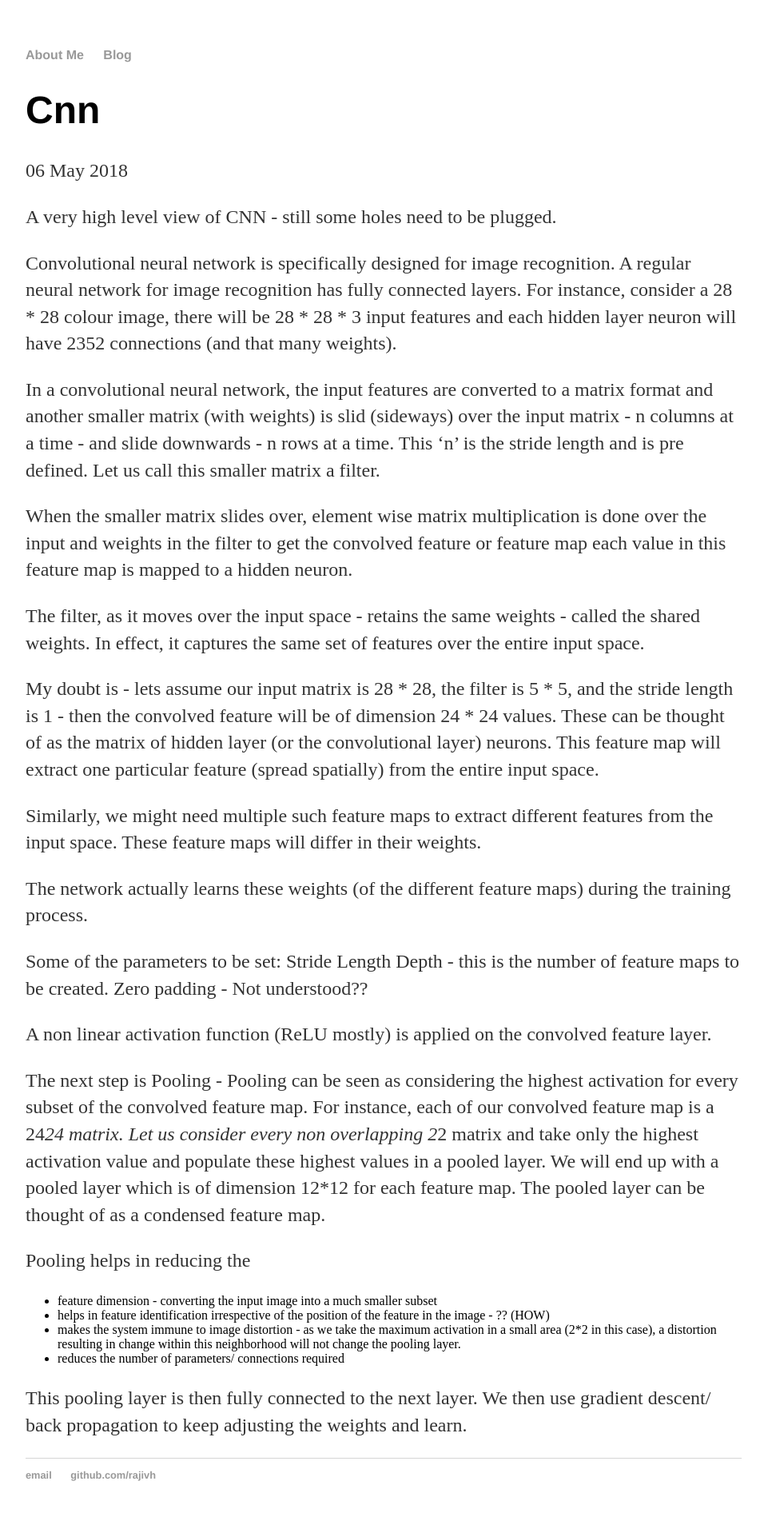
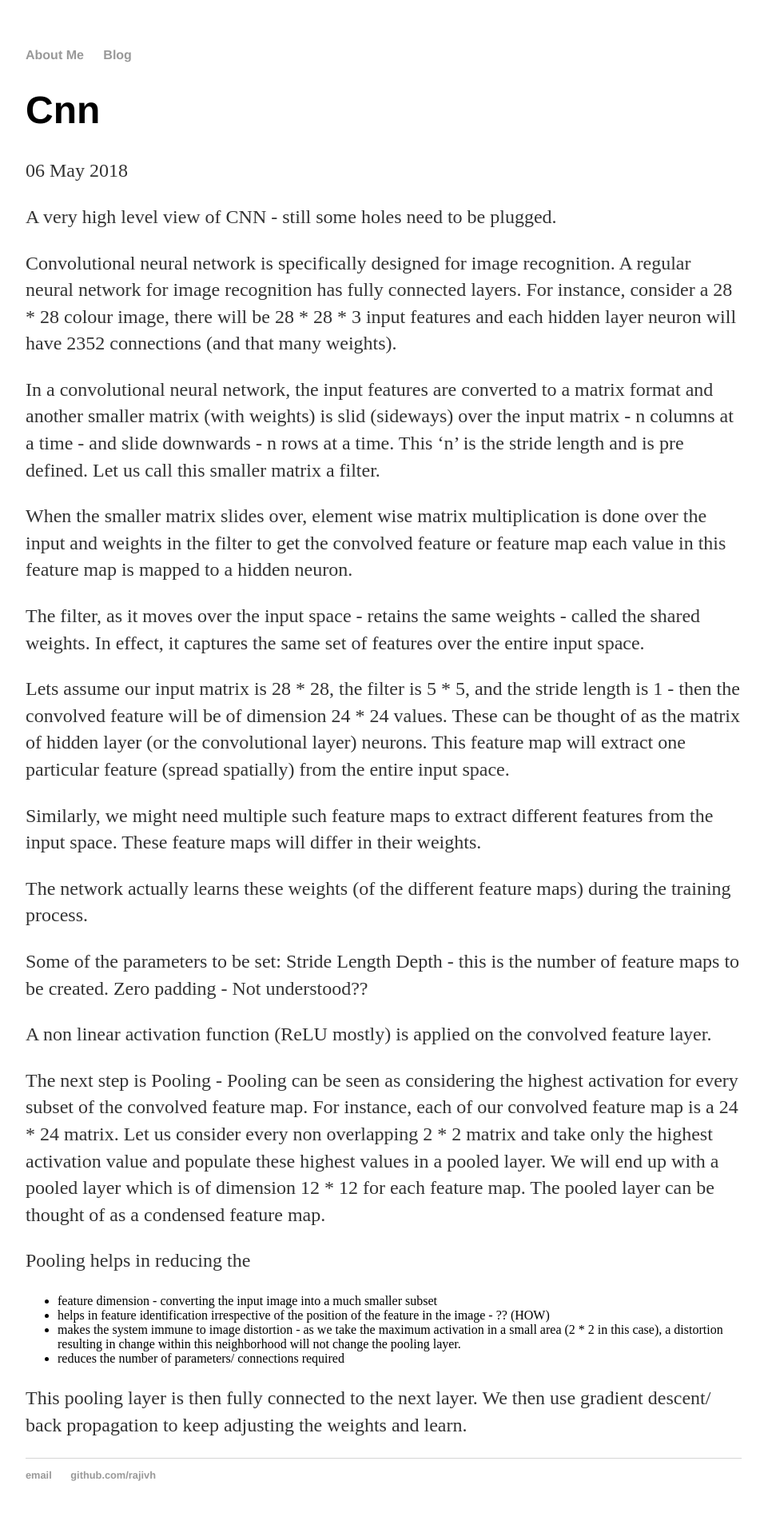
Before and after one commit to Rajivh/rajivh.github.io, a Jekyll site: the page built from _posts/2018-05-06-CNN.md, in a window 1280 px wide. Shown: the whole page at 80% size, without its empty margins (160-1116 px from the left). Built offline with Jekyll 4.4.1, drawn with Linux system fonts in a browser that asks for light colours; our own code applies the rules of GitHub Pages for plain Markdown files.

Commit message:
Update 2018-05-06-CNN.md

```diff
--- a/_posts/2018-05-06-CNN.md
+++ b/_posts/2018-05-06-CNN.md
@@ -9,7 +9,7 @@ When the smaller matrix slides over, element wise matrix multiplication is done
 
 The filter, as it moves over the input space - retains the same weights - called the shared weights. In effect, it captures the same set of features over the entire input space.
 
-My doubt is - lets assume our input matrix is 28 * 28, the filter is 5 * 5, and the stride length is 1 - then the convolved feature will be of dimension 24 * 24 values. These can be thought of as the matrix of hidden layer (or the convolutional layer) neurons. This feature map will extract one particular feature (spread spatially) from the entire input space.
+Lets assume our input matrix is 28 * 28, the filter is 5 * 5, and the stride length is 1 - then the convolved feature will be of dimension 24 * 24 values. These can be thought of as the matrix of hidden layer (or the convolutional layer) neurons. This feature map will extract one particular feature (spread spatially) from the entire input space.
 
 Similarly, we might need multiple such feature maps to extract different features from the input space. These feature maps will differ in their weights.
 
@@ -23,12 +23,12 @@ Zero padding - Not understood??
 
 A non linear activation function (ReLU mostly) is applied on the convolved feature layer.
 
-The next step is Pooling - Pooling can be seen as considering the highest activation for every subset of the convolved feature map. For instance, each of our convolved feature map is a 24*24 matrix. Let us consider every non overlapping 2*2 matrix and take only the highest activation value and populate these highest values in a pooled layer. We will end up with a pooled layer which is of dimension 12*12 for each feature map. The pooled layer can be thought of as a condensed feature map.
+The next step is Pooling - Pooling can be seen as considering the highest activation for every subset of the convolved feature map. For instance, each of our convolved feature map is a 24 * 24 matrix. Let us consider every non overlapping 2 * 2 matrix and take only the highest activation value and populate these highest values in a pooled layer. We will end up with a pooled layer which is of dimension 12 * 12 for each feature map. The pooled layer can be thought of as a condensed feature map.
 
 Pooling helps in reducing the
 - feature dimension - converting the input image into a much smaller subset
 - helps in feature identification irrespective of the position of the feature in the image - ?? (HOW)
-- makes the system immune to image distortion - as we take the maximum activation in a small area (2*2 in this case), a distortion resulting in change within this neighborhood will not change the pooling layer.
+- makes the system immune to image distortion - as we take the maximum activation in a small area (2 * 2 in this case), a distortion resulting in change within this neighborhood will not change the pooling layer.
 - reduces the number of parameters/ connections required
 
 This pooling layer is then fully connected to the next layer. We then use gradient descent/ back propagation to keep adjusting the weights and learn.
```
